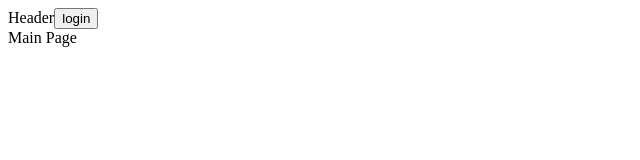
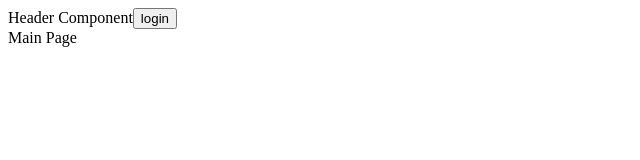
Before and after one commit to gangchaeng2/gatsby-hasura, a Gatsby site: page / in a window 1280 px wide. Shown: the whole page, without its empty margins (0-640 px from the left). Built offline with nearby package versions, Linux system fonts and the light colour scheme; Gatsby itself is replaced by a stand-in of ours; no server answers.

Commit message:
헤더 수정

```diff
--- a/src/components/header/index.tsx
+++ b/src/components/header/index.tsx
@@ -10,7 +10,7 @@ const HeaderComponent: React.FC = () => {
 
   return (
     <div>
-      Header
+      Header Component
       {isLogin ? <button onClick={signOut}>logout</button> : <button onClick={() => window.location.href = '/login'}>login</button>}
     </div>
   )
```
